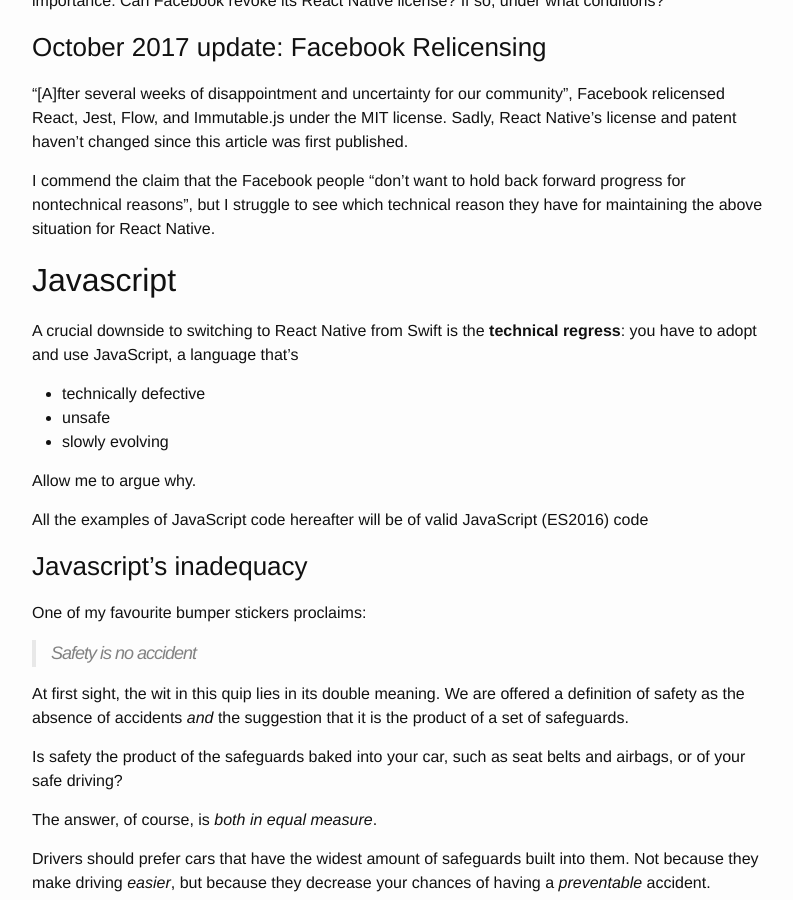
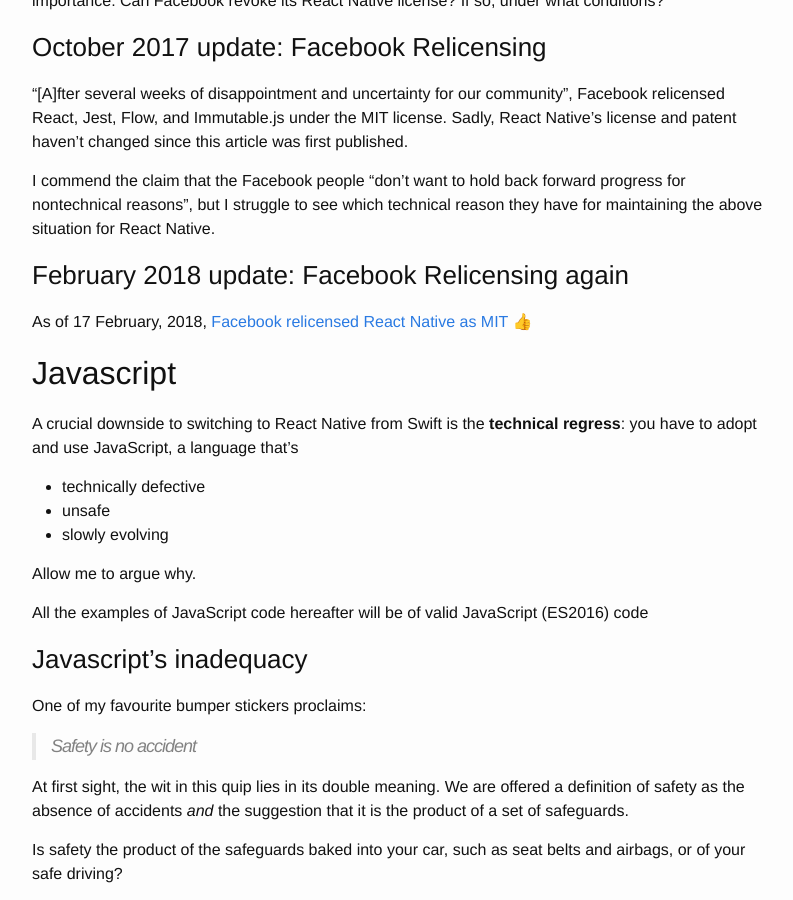
Before and after one commit to arielelkin/site_source, a Jekyll site: the page built from articles/why-im-not-a-react-native-developer.markdown, in a window 1280 px wide and 900 px high, scrolled down 7455 px. Shown: the whole window, without its empty margins (238-1031 px from the left). Built offline with Jekyll 4.4.1, drawn with Linux system fonts in a browser that asks for light colours.

Commit message:
update rn article to reflect MIT relicensing.

````diff
--- a/articles/why-im-not-a-react-native-developer.markdown
+++ b/articles/why-im-not-a-react-native-developer.markdown
@@ -6,7 +6,6 @@ comments: false
 sharing: true
 footer: true
 ---
-
 <!-- MarkdownTOC -->
 
 - [Introduction](#introduction)
@@ -28,6 +27,8 @@ footer: true
 
 <!-- /MarkdownTOC -->
 
+
+<a id="introduction"></a>
 # Introduction
 
 Many people are currently assessing React Native as a _platform_ to develop their next mobile app on. This is no trivial matter. Switching your software development platform involves a high setup cost and will profoundly impact your daily programming workflow. It is also one of the costliest decisions to reverse after anything substantial has been built.
@@ -44,8 +45,10 @@ Would it be a viable replacement? The blog posts I've read about React Native pr
 
 Having spent several months using React Native, I have found that it is neither a platform I would develop in, nor a platform I would recommend the use of. This article proposes to provide a more thorough evaluation of the pros and cons of switching from Swift development to React Native, and will argue against the switch.
 
+<a id="pros"></a>
 # Pros
 
+<a id="declarative-style"></a>
 ## Declarative style
 
 One thing I've found delightful about working with React Native was the declarative style in which the UI is programmed. In the React way of doing things, UI is _a function of_ state and properties, whereas in Cocoa Touch, UI is imperatively written.
@@ -144,6 +147,7 @@ You'll also notice that you end up reasoning of UI elements as if they were func
 I found it to be a useful way to think about UI. And it's a good evolution from MVC, with the View being just responsible for displaying itself and not for managing data, a welcome departure from `UIViewController` and its turning a blind eye to incestuous relationships between V and C.
 
 
+<a id="faster-iterations"></a>
 ## Faster iterations
 
 React Native's appeal isn't just intellectual, the framework will appeal to the pragmatically minded too.
@@ -162,6 +166,7 @@ React Native's feedback loop is _bewitchingly_ low. It takes less than one or tw
 This allows over-the-air code updates. Any changes in your JavaScript code can be instantly pushed to your users while the app is in production.
 
 
+<a id="cross-platform"></a>
 ## Cross-platform
 
 Remember that graceless and awkward conversation?
@@ -177,8 +182,10 @@ Being able to produce an Android incarnation of your app from the same codebase,
 The obvious advantages of any cross-platform frameworks are always compelling: market development, unified codebase, and a unified skill set required to maintain the app's codebase.
 
 
+<a id="cons"></a>
 # Cons
 
+<a id="uncertain-roadmap"></a>
 ## Uncertain roadmap
 
 A major concern with using React Native is the lack of long-term commitment for the project.
@@ -201,6 +208,7 @@ Again, we're not talking about an individual Cocoapod, we're talking about _the
 
 
 
+<a id="patently-daunting"></a>
 ## Patently daunting
 
 Alongside its permissive BSD-style license, React Native ships with Facebook's **Additional Grant of Patent Rights**, Version 2. Facebook's motives for including this file aren't clear, nor is the file itself.
@@ -223,6 +231,7 @@ What I'm jeopardising here is both _the platform_ my app depends on _as well as_
 
 iOS apps enter the App Store _entirely_ at Apple's discretion. I don't want to multiply that uneasy feeling by two.
 
+<a id="patently-silent"></a>
 ### Patently silent
 
 Is the interpretation above correct? Is that worst-case scenario a possibility? Do I have a good reason to be worried? Do I have a good reason **not** to be worried?
@@ -235,13 +244,19 @@ Various Facebook developers have responded to the issues, attempting to reassure
 
 This has turned into an exercise in hermeneutics and speculation over a question of genuine importance: Can Facebook revoke its React Native license? If so, under what conditions?
 
+<a id="october-2017-update-facebook-relicensing"></a>
 ### October 2017 update: Facebook Relicensing
 "[A]fter several weeks of disappointment and uncertainty for our community", Facebook relicensed React, Jest, Flow, and Immutable.js under the MIT license. Sadly, React Native's license and patent haven't changed since this article was first published.
 
 I commend the claim that the Facebook people "don't want to hold back forward progress for nontechnical reasons", but I struggle to see which technical reason they have for maintaining the above situation for React Native.
 
+<a id="february-2018-update-facebook-relicensing-again"></a>
+### February 2018 update: Facebook Relicensing again
+
+As of 17 February, 2018, [Facebook relicensed React Native as MIT](https://github.com/facebook/react-native/commit/26684cf3adf4094eb6c405d345a75bf8c7c0bf88#diff-9879d6db96fd29134fc802214163b95a) 👍
 
 
+<a id="javascript"></a>
 ## Javascript
 
 A crucial downside to switching to React Native from Swift is the **technical regress**: you have to adopt and use JavaScript, a language that's
@@ -255,6 +270,7 @@ Allow me to argue why.
 All the examples of JavaScript code hereafter will be of valid JavaScript (ES2016) code
 
 
+<a id="javascripts-inadequacy"></a>
 ### Javascript's inadequacy
 
 One of my favourite bumper stickers proclaims:
@@ -288,6 +304,7 @@ Swift is safe. The compiler won't let you pass in an `Int` to a function that ex
 But JavaScript lacks these safeguards against programmer error, making _preventable_ runtime crashes and _preventable_ programmer errors part of your _routine_.
 
 
+<a id="type-errors"></a>
 #### Type errors
 
 The language does not enforce type of variables and parameters to functions:
@@ -341,6 +358,7 @@ Remember those `unrecognized selector sent to instance` crashes? Thought they we
 ![this.foo is not a function](https://i.imgur.com/J5ugzMI.png)
 
 
+<a id="lack-of-optionals"></a>
 #### Lack of optionals
 
 A very large amount of bugs in Objective-C code (and in many other older programming languages) are due to programmers inadvertently calling methods on objects that are `nil`.
@@ -355,6 +373,7 @@ Swift did away with this problem by implementing optionals, which force you to t
 
 
 
+<a id="lack-of-function-signature"></a>
 #### Lack of function signature
 
 In JavaScript, functions don't have a return type, you don't know what can be returned by the function, or if it returns anything at all.
@@ -380,6 +399,7 @@ console.log(foo) //[1, NaN, NaN]
 This messed up result is due to the fact that `parseInt` takes two parameters `(val, radix)` but `map` passes it 3 parameters `(currentValue, index, array)`. Still totally legal JavaScript (a language that some people consider viable for functional programming).
 
 
+<a id="immutability"></a>
 #### Immutability
 
 JavaScript's support for immutability is very poor.
@@ -413,6 +433,7 @@ But here's how you enforce immutability in React.
 You politely ask the developers to not mutate state. Yes, that's a screenshot from the React documentation.
 
 
+<a id="you-cant-trust-arrays"></a>
 #### You can't trust arrays
 
 You thought arrays were a "systematic arrangement of similar objects, usually in rows and columns"? Think again.
@@ -441,6 +462,7 @@ console.log(array[5]) //undefined
 
 JavaScript arrays have more in common with ordinary JavaScript objects than with what we'd call an array. Their lack of precise sequentiality and mutability doesn't make them well-behaved.
 
+<a id="poor-error-handling"></a>
 #### Poor error handling
 
 In JavaScript, you can have *any* function throw a runtime error or exception, without warning.
@@ -462,6 +484,7 @@ You can throw _anything_ you want as an exception; a string, a `Date`, a functio
 
 
 
+<a id="no-support-for-decimals"></a>
 #### No support for decimals
 
 Given that most decimal fractions cannot be accurately represented as binary fractions in hardware, many programming languages (including JavaScript and Swift) will often produce mathematically incorrect decimal arithmetic:
@@ -473,6 +496,7 @@ console.log(0.1 + 0.2 === 0.3) //false
 
 Which is why other languages' standard libraries often have support for decimal fractions (in Swift, for instance, we can use `Decimal`). In JavaScript, you have to resort to using a third-party library – or write your own.
 
+<a id="dodgy-maths"></a>
 #### Dodgy maths
 
 Remember to be careful with primary school arithmetic too. JavaScript has a complicated relationship with `0` and things that are not numbers.
@@ -497,6 +521,7 @@ console.log(isNaN('i like pumpkins')) //true
 ```
 
 
+<a id="unsafe-initialisation"></a>
 #### Unsafe initialisation
 
 JavaScript allows for objects to be left in an inconsistent state right after being created, as their properties don't need to be initialised.
@@ -524,6 +549,7 @@ var myRect = new Square()
 console.log(myRect.area()) // ReferenceError: width is not defined
 ```
 
+<a id="optional-curly-braces-after-an-if"></a>
 #### Optional curly braces after an `if`
 
 Curly braces after an `if` statement are optional:
@@ -544,6 +570,7 @@ if (1 > 2)
 To add that taste of adventure to your control flow statements.
 
 
+<a id="ambiguous-curly-braces"></a>
 #### Ambiguous curly braces
 
 Unless programmer intent can be very accurately inferred, a language shouldn't let curly braces be optional.
@@ -560,6 +587,7 @@ console.log(foo()) //undefined
 ```
 
 
+<a id="switch-fallthrough"></a>
 #### Switch fallthrough
 
 If you forget to include a `break` statement in a clause of a `switch` statement, you fall through. Also, a `switch` statement doesn't carry out checks for case exhaustivity.
@@ -581,6 +609,7 @@ switch (j) {
 */
 ```
 
+<a id="whats-nothing"></a>
 #### What's nothing?
 
 ```javascript
@@ -599,6 +628,7 @@ if (foo !== null && foo !== undefined) {
 }
 ```
 
+<a id="poor-expressivity"></a>
 #### Poor expressivity
 
 * No enums. Let alone enums with associated types. Good luck reliably representing state.
@@ -607,6 +637,7 @@ if (foo !== null && foo !== undefined) {
 * No `where` statement to increase expressivity of control flow statements.
 
 
+<a id="exceedingly-slow-evolution"></a>
 #### Exceedingly slow evolution
 
 Behold, ES2016 brought these new features to JavaScript:
@@ -645,6 +676,7 @@ So it took JavaScript 20 years to add a basic arithmetic operator and a quite li
 
 
 
+<a id="flow-to-the-rescue"></a>
 #### Flow to the rescue!
 
 Flow is Facebook's answer to many of the above grievances. It's a static type-checker for JavaScript, capable of inferring and tracking the types of the variables in your code, and alert you of impending doom.
@@ -824,6 +856,7 @@ Flow's an altogether powerful tool. Here are some examples of the useful things
 *  `get-def         Gets the definition location of a variable or property`
 
 
+<a id="flows-like-flossing"></a>
 #### Flow's like flossing
 
 Is JavaScript fixed now? No.
@@ -851,6 +884,7 @@ And that's the reality: how many public `.js` files on GitHub use flow (i.e. con
 On a more relevant note, out of the hundred React Native repositories over at `awesome-react-native`, I wasn't able to find one that made any significant use of Flow and its type annotations. Nor was I able to find a single React Native tutorial mentioning (let alone advising you) the use of Flow.
 
 
+<a id="the-javascript-ecosystem-balls-and-chains"></a>
 ### The Javascript Ecosystem: balls and chains
 
 JavaScript's deficiencies seem to impress everyone except JavaScript developers, for whom the aspects of JavaScript that I outlined above are not awful warts, they're "quirks" or "gotchas" that _you_, not your language, have to be on the lookout for.
@@ -873,6 +907,7 @@ The situation is illustrated very well by this cartoon:
 "Freedom from digging" is simply choosing a language that has built-in support for the things you need. This digging is not a good use of energy. JavaScript is not naturally conducive to good software engineering also for this reason: it forces you to develop and depend on things that other languages offer by default.
 
 
+<a id="chains"></a>
 #### Chains
 
 JavaScript has bigger fish to fry. It's a language that needs to cater to the needs of literally _billions_ of internet users, who may or may not update their browser or website. That cripples the development of the language.
@@ -892,6 +927,7 @@ JavaScript's evolution, which caters to the needs of:
 is admirably democratic. But on the other hand, it will be much slower than that of other languages, and it probably won't prioritise developer ergonomics as much as  portability.
 
 
+<a id="wider-angles"></a>
 #### Wider angles
 
 From a historical perspective, the pattern we're seeing here, of a seemingly deficient language gaining popularity and being repudiated by the incumbents of the platforms it wants to take over, is poignant and familiar.
@@ -943,6 +979,7 @@ In fact, many things lead to negative productivity gains. For example:
 * a slow pace of development
 * All the above (JavaScript)
 
+<a id="dependencies"></a>
 ## Dependencies
 
 React Native has a total of 648 dependencies.
@@ -960,6 +997,7 @@ Will their licenses stay compatible with your software? Hopefully.
 And will they all implement best practices in security? Or can you tolerate 648 separate potential security risks?
 
 
+<a id="better-alternatives"></a>
 ## Better alternatives
 
 If cross-platform development is what drew you to React Native, consider your options.
@@ -983,6 +1021,7 @@ Projects are more likely to survive and thrive in this red ocean of cross-platfo
 (An honorable mention goes to Flutter, a cross-platform development platform (iOS and Android) being written by Google. It uses a language that's safer and more expressive than JavaScript (Dart), it helps you follow principles of Material design, and produces natively compiled code. Unlike Xamarin and Appcelerator, it's open-source. It's currently not production-ready, but it's promising nonetheless.)
 
 
+<a id="conclusion"></a>
 # Conclusion
 
 Good software development platforms have four essential features.
@@ -1010,20 +1049,24 @@ And that is why I am not a React Native developer.
 
 
 
+<a id="acknowledgements"></a>
 # Acknowledgements
 
 My thanks to Rami Chowdhury and Alkis Papadakis for their helpful feedback on early version of this article. Thanks also to Greg McMullen for helping me decipher esoteric IP texts.
 
+<a id="changelog"></a>
 # Changelog
 
 You can track this article's edits [here](https://github.com/arielelkin/arielelkin.github.io/commits/master/articles/why-im-not-a-react-native-developer.html).
 
+<a id="comments"></a>
 # Comments
 
 Follow and participate to the discussion of this article on [Hacker News](https://news.ycombinator.com/item?id=12549590), [Hacker News (again)](https://news.ycombinator.com/item?id=12592762) and [/r/programming](https://www.reddit.com/r/programming/comments/53yxk5/why_im_not_a_react_native_developer/).
 
 You can read a Korean translation of this article [here](http://canapio.tistory.com/73) (courtesy of [canapio](https://twitter.com/canapio/status/812803213460049921)).
 
+<a id="references"></a>
 # References
 
 * [We are the Team working on React Native AMA](https://www.reddit.com/r/IAmA/comments/3wyb3m/we_are_the_team_working_on_react_native_ask_us/cxzvfir)
@@ -1068,6 +1111,7 @@ You can read a Korean translation of this article [here](http://canapio.tistory.
 * [clarification on PATENTS grants and termination clauses #3617](https://github.com/facebook/react/issues/3617). Issue opened on the React repository.
 * [Facebook relicenses React, Jest, Flow, and Immutable.js under the MIT license](https://code.facebook.com/posts/300798627056246/relicensing-react-jest-flow-and-immutable-js/)
 
+<a id="appendix-a-more-detailed-breakdown-of-react-natives-patent-issues"></a>
 ### Appendix: A more detailed breakdown of React Native's Patent issues
 
 From [Greg McMullen](https://twitter.com/gmcmullen).
````
